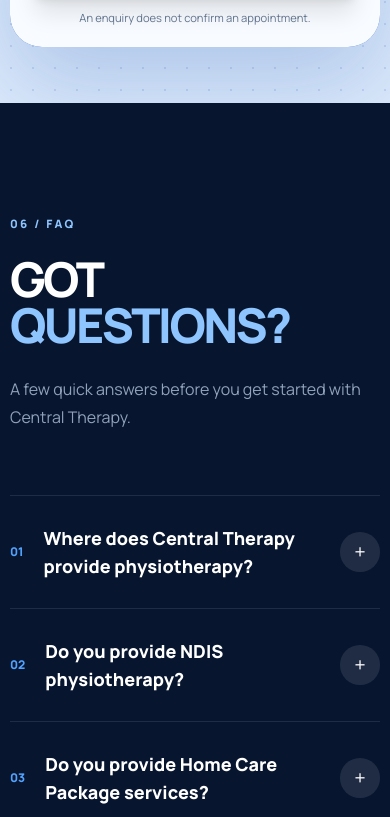
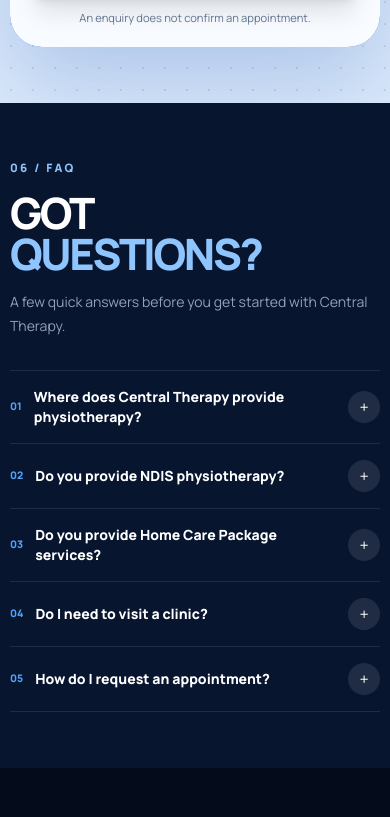
Before and after one commit to wilsonmugwe/central-therapy-digital-platform, a Next.js app in the folder apps/web/: page / in a window 390 px wide. Shown: the part 5687-6504 px from the top of the page. Built offline with nearby package versions, Linux system fonts and the light colour scheme.

Commit message:
Update FAQ.tsx

```diff
--- a/apps/web/components/home/FAQ.tsx
+++ b/apps/web/components/home/FAQ.tsx
@@ -23,42 +23,55 @@
 
 export default function FAQ() {
   return (
-    <section id="faq" className="bg-[#07152F] py-28 text-white">
-      <div className="container grid gap-16 lg:grid-cols-[.7fr_1.3fr]">
+    <section
+      id="faq"
+      className="bg-[#07152F] py-14 text-white sm:py-20 lg:py-28"
+    >
+      <div className="container grid gap-8 sm:gap-12 lg:grid-cols-[.7fr_1.3fr] lg:gap-16">
+        {/* FAQ INTRO */}
         <div>
-          <p className="eyebrow text-blue-300">06 / FAQ</p>
+          <p className="eyebrow text-blue-300">
+            06 / FAQ
+          </p>
 
-          <h2 className="display-title mt-6 text-5xl font-black sm:text-6xl">
+          <h2 className="display-title mt-4 text-[2.7rem] font-black sm:mt-6 sm:text-6xl">
             GOT
-            <span className="block text-blue-300">QUESTIONS?</span>
+            <span className="block text-blue-300">
+              QUESTIONS?
+            </span>
           </h2>
 
-          <p className="mt-7 max-w-sm leading-7 text-slate-400">
+          <p className="mt-4 max-w-sm text-sm leading-6 text-slate-400 sm:mt-7 sm:text-base sm:leading-7">
             A few quick answers before you get started with Central Therapy.
           </p>
         </div>
 
+        {/* FAQ ITEMS */}
         <div className="border-t border-white/10">
           {faqs.map(([question, answer], index) => (
             <details
               key={question}
-              className="group border-b border-white/10 py-7"
+              className="group border-b border-white/10 py-4 sm:py-7"
             >
-              <summary className="flex cursor-pointer list-none items-center gap-5">
-                <span className="text-xs font-black text-blue-400">
+              <summary className="flex cursor-pointer list-none items-center gap-3 sm:gap-5">
+                {/* Number */}
+                <span className="text-[0.65rem] font-black text-blue-400 sm:text-xs">
                   0{index + 1}
                 </span>
 
-                <span className="flex-1 text-lg font-black text-white sm:text-xl">
+                {/* Question */}
+                <span className="flex-1 text-sm font-black leading-5 text-white sm:text-xl sm:leading-normal">
                   {question}
                 </span>
 
-                <span className="flex h-10 w-10 items-center justify-center rounded-full bg-white/10 text-xl text-white transition group-open:rotate-45">
+                {/* Open / close */}
+                <span className="flex h-8 w-8 shrink-0 items-center justify-center rounded-full bg-white/10 text-base text-white transition group-open:rotate-45 sm:h-10 sm:w-10 sm:text-xl">
                   +
                 </span>
               </summary>
 
-              <p className="max-w-2xl pl-10 pt-5 leading-7 text-slate-400">
+              {/* Answer */}
+              <p className="max-w-2xl pl-7 pr-2 pt-3 text-sm leading-6 text-slate-400 sm:pl-10 sm:pt-5 sm:text-base sm:leading-7">
                 {answer}
               </p>
             </details>
```
